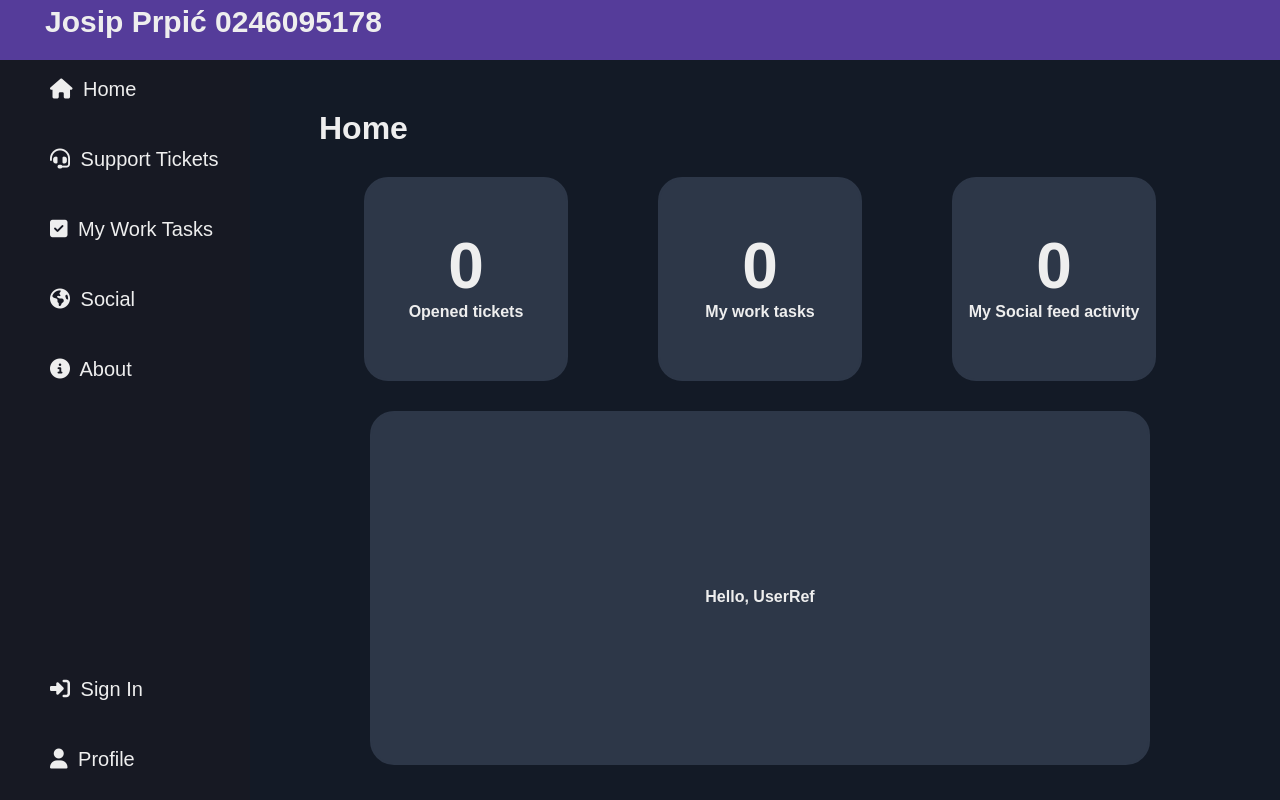
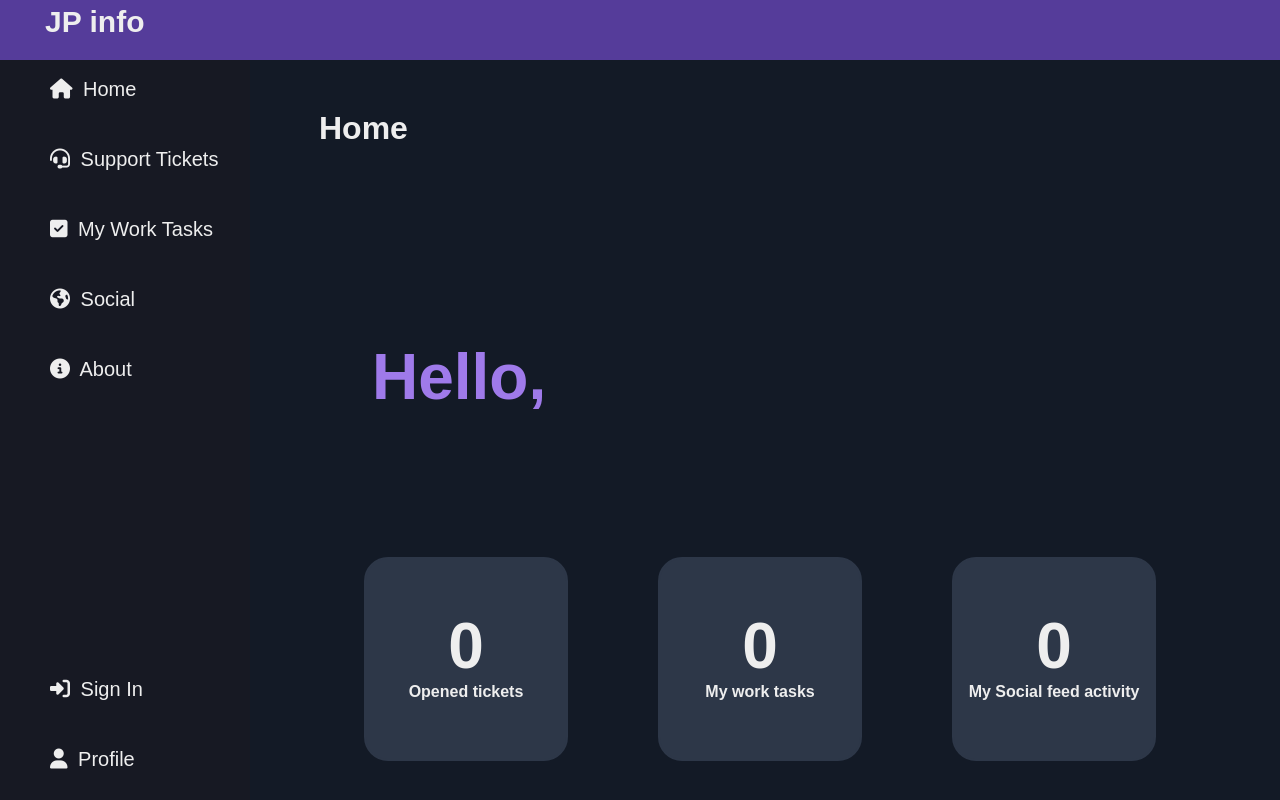
Before and after one commit to josippr/TVZ-zavrsni-rad, a React (Create React App) app: page / in a window 1280 px wide. Built offline with nearby package versions, Linux system fonts and the light colour scheme.

Commit message:
Home - homepage update, new post page layout fixes

```diff
--- a/src/App.css
+++ b/src/App.css
@@ -80,7 +80,7 @@ body {
 .content {
   width: auto;
   /* min-width: 800px; */
-  height: calc(max-content + 200px);
+  height: max-content;
   overflow: auto;
   /* background-color: red; */
   padding: 30px;
--- a/src/App.js
+++ b/src/App.js
@@ -48,7 +48,7 @@ function App() {
       <Router>
         <header className="header">
           <div className="logo">
-            <b>Josip Prpić 0246095178</b>
+            <b>JP info</b>
           </div>
           {isScreenSmall && (<div className="open-nav" onClick={toggleNav}>
             <i className={`fa-solid ${isNavOpen ? "fa-xmark" : "fa-bars"}`}></i>
--- a/src/pages/explore.js
+++ b/src/pages/explore.js
@@ -5,12 +5,16 @@ import React, { useEffect, useState } from 'react';
 import { collection, getDocs, query, where } from 'firebase/firestore';
 import { db } from '../firebase.config';
 import { getAuth } from 'firebase/auth';
+import { getDoc, doc } from 'firebase/firestore'; // Import getDoc and doc from the correct module
+
 
 function Explore() {
 
     const [ticketCount, setTicketCount] = useState(0);
-    const[taskCount, setTaskCount] = useState(0);
+    const [taskCount, setTaskCount] = useState(0);
     const [postCount, setPostCount] = useState(0);
+    const [username, setUsername] = useState('');
+
 
 
     const auth = getAuth();
@@ -81,17 +85,36 @@ function Explore() {
             console.error('Error fetching tasks:', error);
         }
         };
-
         fetchposts();
     }, [auth]);
 
-
-
+    useEffect(() => {
+        const fetchUserData = async () => {
+            try {
+                const user = auth.currentUser;
+                const userId = user.uid;
+                // Fetch the username from Firebase Authentication
+                const userSnapshot = await getDoc(doc(db, 'users', userId));
+                if (userSnapshot.exists()) {
+                    const userData = userSnapshot.data();
+                    const userDisplayName = userData.name; // Assuming displayName field exists
+                    setUsername(userDisplayName);
+                }
+            } catch (error) {
+                console.error('Error fetching user data:', error);
+            }
+        };
+        fetchUserData();
+    }, [auth]);
 
     return (
         <div className="home">
             <h1>Home</h1>
             <div className='home-content'>
+                <div className='home-features'>
+                        Hello, {username}
+                        {/* <h2>We missed you!</h2> */}
+                </div>
                 <div className='home-icons'>
                     <div className='icon'>
                         <div className='tickets-number'>
@@ -118,11 +141,7 @@ function Explore() {
                         </div>
                     </div>
                 </div>
-                <div className='home-features'>
-                    <div className='tickets-title'>
-                        Hello, UserRef
-                    </div>
-                </div>
+
             </div>
         </div>
     )
--- a/src/pages/home.css
+++ b/src/pages/home.css
@@ -79,8 +79,9 @@
     flex-direction: row;
     align-items: center;
     border-radius: 24px;
-    border: 2px solid var(--gray-dse);
-    background-color: var(--gray-dse);
+    /* border: 2px solid var(--gray-dse); */
+    /* background-color: var(--gray-dse); */
+    color: var(--pink);
     font-size: 64px;
     font-weight: bold;
     text-align: center;
--- a/src/pages/newPost.js
+++ b/src/pages/newPost.js
@@ -151,7 +151,7 @@ function NewPost() {
             accept="image/*"
             onChange={handleFileChange}
             required
-            style={{ height: "100px", textAlign: "center", border: "none", width: "150px"}}
+            style={{ height: "100px", textAlign: "center", border: "2 px solid #9F7AEA", width: "150px"}}
           />
           <br />
           <br />
--- a/src/pages/social.css
+++ b/src/pages/social.css
@@ -124,7 +124,7 @@
 }
 
 input::file-selector-button {
-    border: 2px solid var(--fifth);
+    border: 2px solid var(--pink);
     text-align: center !important;
     margin: 0 auto;
     /* padding-top: 10px; */
@@ -137,10 +137,11 @@ input::file-selector-button {
     transition: 0.2s ease-in-out;
     display: block;
     font-family: 'Poppins', sans-serif;
+    color: var(--light);
 }
 
 input::file-selector-button:hover {
-    background-color: var(--fifth);
+    background-color: var(--pink);
     cursor: pointer;
 }
 
--- a/src/pages/social.js
+++ b/src/pages/social.js
@@ -288,7 +288,7 @@ function Social() {
           </main>
         </div>
         <Link to='/NewPost'>
-          <div className='newPostBtn'>
+          <div className='newPostBtn'  style={{backgroundColor: "#9F7AEA"}}>
             <i className='fa-solid fa-plus'></i>
           </div>
         </Link>
```
Also changed, not shown: public/manifest.json.
